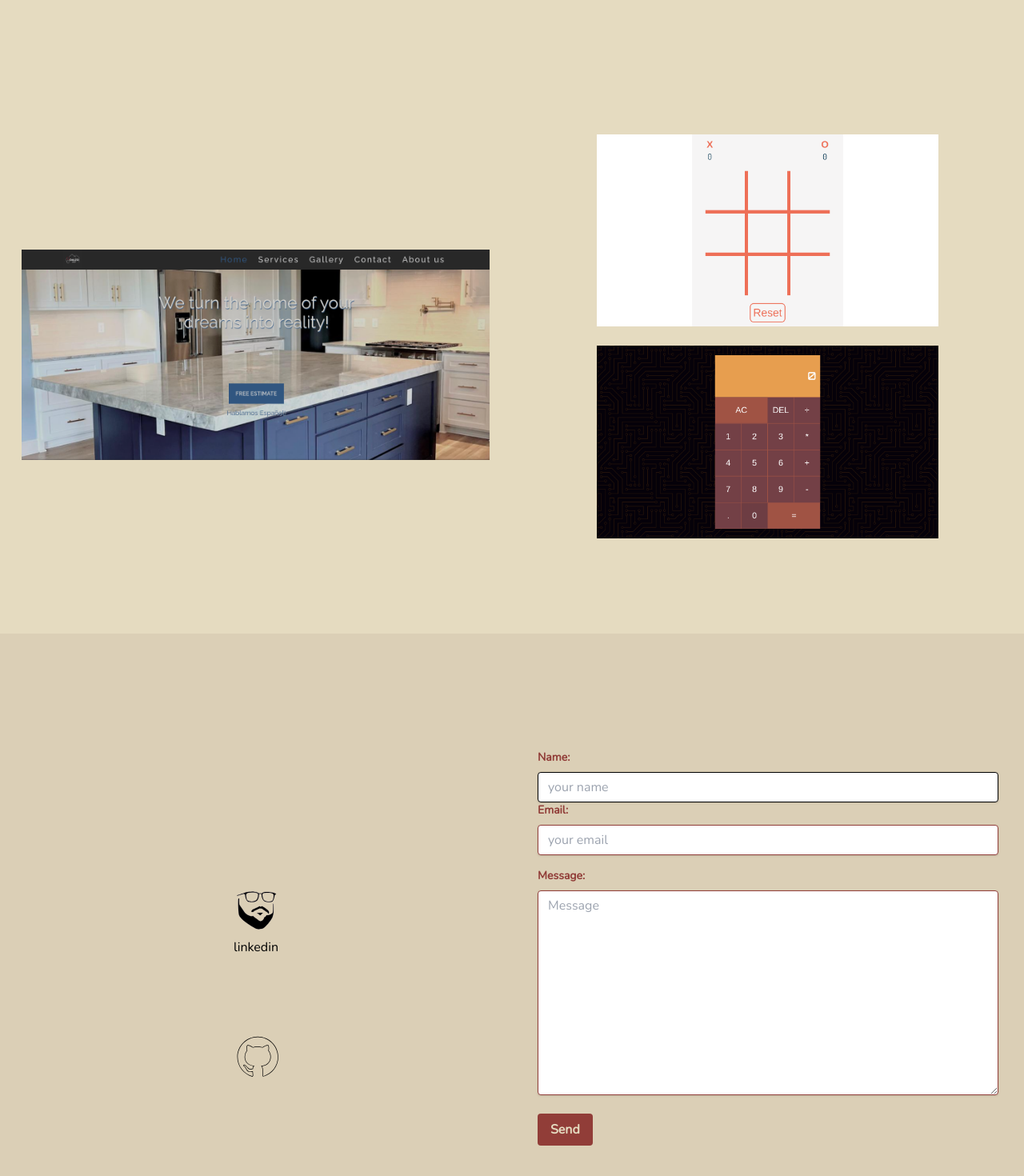
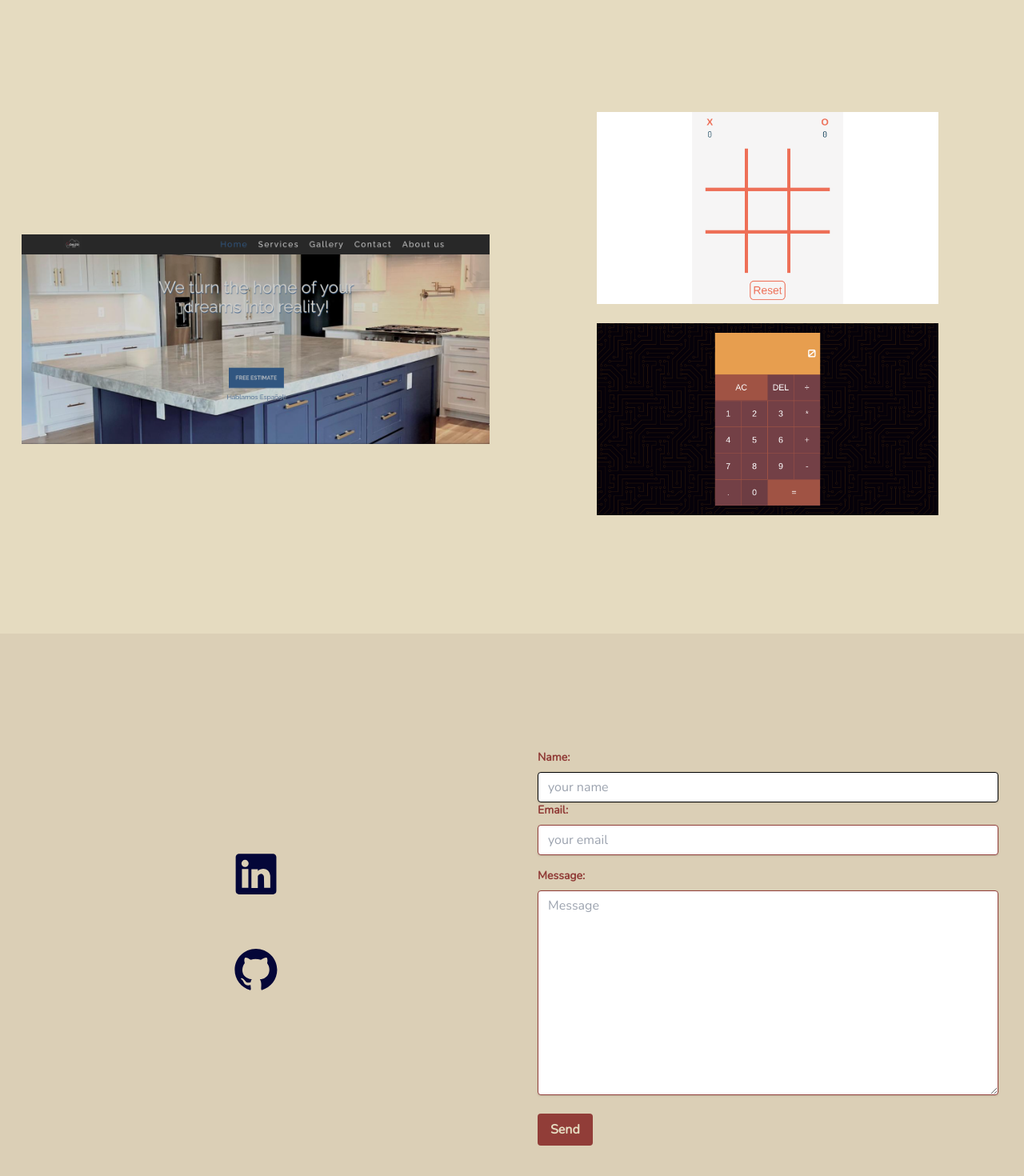
Before and after one commit to soyeolesafm/esauldev, a React (Create React App) app: page / in a window 1280 px wide. Shown: the part 1608-3078 px from the top of the page at 80% size. Built offline with nearby package versions, Linux system fonts and the light colour scheme.

Commit message:
github linkedin logo and link fixed

```diff
--- a/src/components/Contact.js
+++ b/src/components/Contact.js
@@ -1,5 +1,5 @@
-import {ReactComponent as Logoesa} from "./assets/logo.svg"
-import {ReactComponent as Logogh} from "./assets/github_logo.svg"
+import {ReactComponent as LogoLi} from "./assets/linkedin_logo_fill.svg"
+import {ReactComponent as Logogh} from "./assets/github_logo_fill.svg"
 import React from "react";
 
 const Contact = () => {
@@ -7,15 +7,17 @@ const Contact = () => {
         <div className=" bg-paper_dark h-screen " id="contact" >
             <div className=" flex flex-col lg:flex-row h-screen " >
                 <div className=" lg:mt-0 lg:w-1/2 lg:h-full p-8 order-2 lg:order-1 flex lg:flex-col space-x-36 pl-14 lg:pl-8 lg:space-x-0 lg:space-y-10 mt-5 flex-row"  >
-                    <div className="mb-4 lg:mt-72 justify-center">
-                        <Logoesa className=" m-auto mb-2 w-14 h-auto " />
-                        <a href="#" className=" block  text-center ">linkedin</a>
+                    <div className="mb-4 lg:mt-60 justify-center">
+
+                        <a href="https://www.linkedin.com/in/esaul-flores-medina-3b977a1aa" target="blank" className=" block  text-center ">
+                        <LogoLi className=" m-auto mb-2 w-14 h-auto fill-ink " />
+                        </a>
 
                     </div>
                     <div>
 
                         <a href="https://github.com/soyeolesafm" target="blank" className="block text-center" >
-                        <Logogh className=" m-auto mb-12 w-32 h-auto " />
+                        <Logogh className=" m-auto mb-12 w-14 h-auto fill-ink " />
                         </a>
                     </div>
 
--- a/src/components/Project.js
+++ b/src/components/Project.js
@@ -7,10 +7,10 @@ import wide_tictactoe from './assets/wide_tictactoe.png'
 const Projects = () => {
     return (
         <div className=" flex flex-col justify-center bg-paper h-screen  md:flex-row " id="projects" >
-            <div className=" m-auto mt-16 lg:mt-64 " >
+            <div className=" m-auto mt-16 lg:mt-auto " >
                 <img  src={dalzo} className="w-11/12 m-auto mt-16" alt="dalzo group" />
             </div  >
-            <div className=" flex flex-row gap-6 m-auto mt-1 md:flex-col lg:mt-44 ">
+            <div className=" flex flex-row gap-6 m-auto mt-1 md:flex-col lg:mt-auto md:mt-24">
                 <a className=" lg:ml-0 ml-5" href="https://soyeolesafm.github.io/tictactoe/" target="blank" >
                     <img src= {wide_tictactoe} className=" hidden md:flex md:w-4/6 md:m-auto  " alt="tic tac toe" />
                     <img src= {tictactoe} className=" md:hidden w-full m-auto md:h-3/6  " alt="tic tac toe" />
```
Also changed, not shown: src/components/assets/github_logo_fill.svg, src/components/assets/linkedin_logo_fill.svg.
